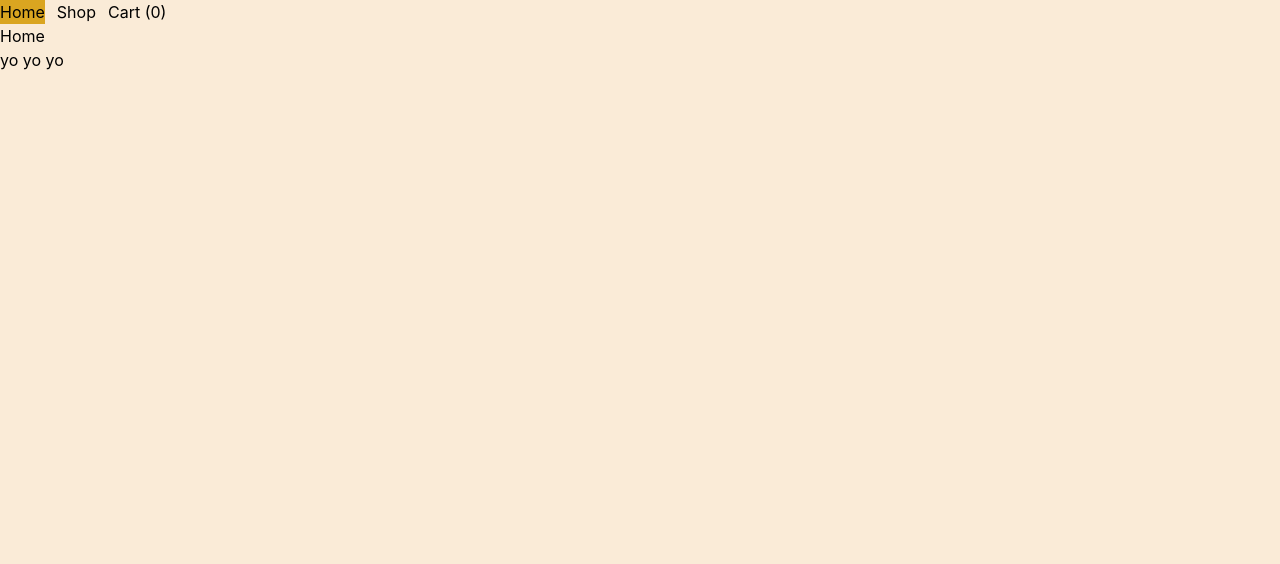
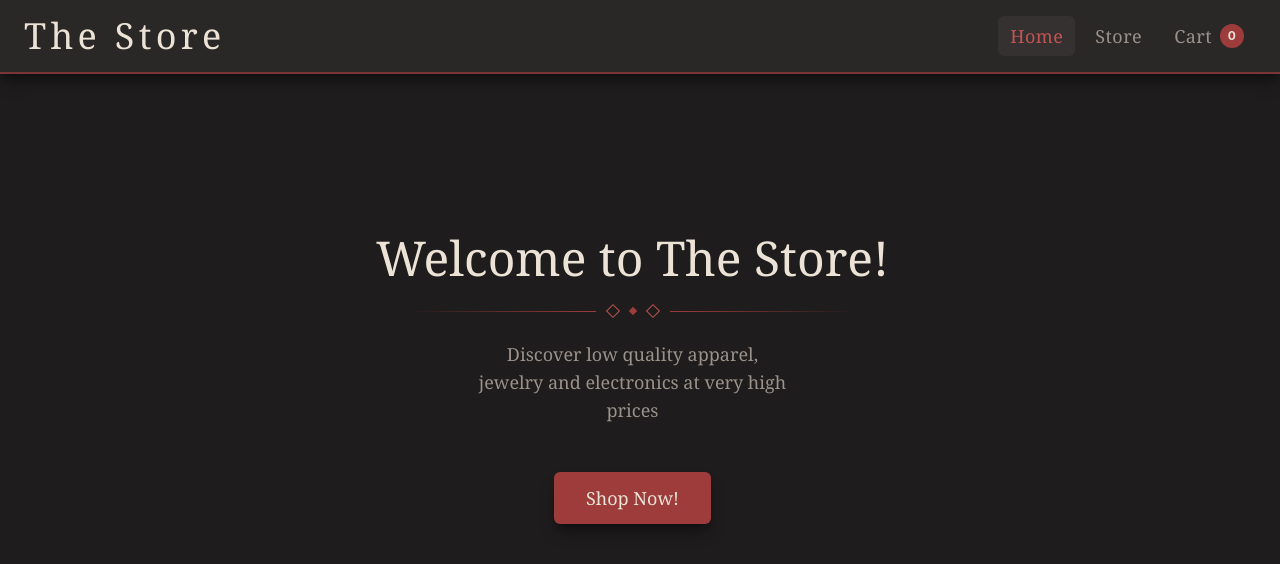
Before and after one commit to alexandrr2222/Shopping-Cart-React, a React (Vite) app: page / in a window 1280 px wide. Shown: the top 564 px of the page. Built offline with nearby package versions, Linux system fonts and the light colour scheme; no server answers.

Commit message:
Add styling and fix changeQuantity bug

```diff
--- a/src/App.tsx
+++ b/src/App.tsx
@@ -2,6 +2,13 @@ import { NavLink, Outlet } from "react-router";
 import type { CartContextType, Product } from "./types";
 import { useEffect, useReducer } from "react";
 import { fetchProducts, fetchingReducer } from "./fetchProducts";
+
+const navClass = ({ isActive }: { isActive: boolean }) =>
+  `inline-flex items-center rounded-md px-3 py-1.5 text-lg tracking-wide transition-colors ${
+    isActive
+      ? "bg-surface-hover text-burgundy-light"
+      : "text-muted hover:bg-surface-hover hover:text-text"
+  }`;
 
 function App() {
   const [fetching, dispatch] = useReducer(fetchingReducer, {
@@ -13,15 +20,13 @@ function App() {
 
   const [cart, dispatchCart] = useReducer(cartReducer, []);
   function changeProductQuantity(product: Product, amount: number) {
-    const filteredPrev = cart.filter((p) => p.id !== product.id);
-    const duplicate = cart.filter((p) => p.id === product.id);
+    const newArray = cart.map((p) => {
+      if (p.id === product.id) return { ...p, quantity: amount };
+      else return p;
+    });
     dispatchCart({
       type: "changeQuantity",
-      filteredArray: filteredPrev,
-      modfiedProduct: {
-        ...duplicate[0],
-        quantity: amount,
-      },
+      newArray: newArray,
     });
   }
   function deleteProduct(product: Product) {
@@ -33,8 +38,12 @@ function App() {
   }
 
   function addToCart(product: Product) {
-    const filteredPrev = cart.filter((p) => p.id !== product.id);
     const duplicate = cart.filter((p) => p.id === product.id);
+    const newArray = cart.map((p) => {
+      if (p.id === product.id && p.quantity && product.quantity)
+        return { ...p, quantity: p.quantity + product.quantity };
+      else return p;
+    });
     if (
       duplicate.length > 0 &&
       duplicate[0].quantity !== undefined &&
@@ -42,11 +51,7 @@ function App() {
     ) {
       dispatchCart({
         type: "changeQuantity",
-        filteredArray: filteredPrev,
-        modfiedProduct: {
-          ...duplicate[0],
-          quantity: duplicate[0].quantity + product.quantity,
-        },
+        newArray: newArray,
       });
     } else
       dispatchCart({
@@ -55,33 +60,34 @@ function App() {
       });
   }
 
+  const cartCount = cart.reduce(
+    (sum, product) => sum + (product.quantity ? product.quantity : 0),
+    0,
+  );
+
   return (
-    <div>
-      <nav className="flex gap-3">
-        <NavLink
-          className={({ isActive }) => (isActive ? "activePage" : "")}
-          to="/"
-        >
+    <div className="flex h-dvh flex-col bg-bg font-serif text-text">
+      <header className="z-10 shrink-0 border-b-2 border-burgundy/70 bg-surface shadow-lg shadow-black/40">
+        <div className="mx-auto flex max-w-7xl items-center justify-between px-6 py-4">
+          <h1 className="text-4xl tracking-[0.12em] text-text">The Store</h1>
+          <nav className="flex items-center gap-2">
+            <NavLink className={navClass} to="/">
               Home
             </NavLink>
-        <NavLink
-          className={({ isActive }) => (isActive ? "activePage" : "")}
-          to="/shop"
-        >
-          Shop
+            <NavLink className={navClass} to="/shop">
+              Store
             </NavLink>
-        <NavLink
-          className={({ isActive }) => (isActive ? "activePage" : "")}
-          to="/cart"
-        >
-          Cart (
-          {cart.reduce(
-            (sum, product) => sum + (product.quantity ? product.quantity : 0),
-            0,
-          )}
-          )
+            <NavLink className={navClass} to="/cart">
+              Cart
+              <span className="ml-2 inline-flex h-6 min-w-6 items-center justify-center rounded-full bg-burgundy px-1.5 font-sans text-xs font-bold text-text">
+                {cartCount}
+              </span>
             </NavLink>
           </nav>
+        </div>
+      </header>
+      <main className="flex-1 overflow-y-auto scrollbar-gutter-stable">
+        <div className="mx-auto max-w-7xl px-6 py-8">
           <Outlet
             context={
               {
@@ -94,6 +100,8 @@ function App() {
             }
           />
         </div>
+      </main>
+    </div>
   );
 }
 
@@ -105,8 +113,7 @@ type ActionType =
   | { type: "addNewProduct"; product: Product }
   | {
       type: "changeQuantity";
-      filteredArray: Array<Product>;
-      modfiedProduct: Product;
+      newArray: Array<Product>;
     }
   | {
       type: "deleteProduct";
@@ -119,7 +126,7 @@ function cartReducer(state: StateType, action: ActionType): StateType {
       return [...state, action.product];
     }
     case "changeQuantity": {
-      return [...action.filteredArray, action.modfiedProduct];
+      return [...action.newArray];
     }
     case "deleteProduct": {
       return [...action.newCart];
--- a/src/fetchProducts.ts
+++ b/src/fetchProducts.ts
@@ -1,4 +1,4 @@
-import type { Product } from "./types";
+import type { ActionType, Product, StateType } from "./types";
 
 export async function fetchProducts(
   dispatch: React.ActionDispatch<[action: ActionType]>,
@@ -28,15 +28,6 @@ export async function fetchProducts(
   }
 }
 
-type StateType =
-  | { status: "loading" }
-  | { status: "success"; products: Array<Product> }
-  | { status: "error"; error: string };
-
-type ActionType =
-  | { type: "success"; data: Array<Product> }
-  | { type: "error"; error: string };
-
 export function fetchingReducer(
   state: StateType,
   action: ActionType,
--- a/src/index.css
+++ b/src/index.css
@@ -1,8 +1,24 @@
 @import "tailwindcss";
 
-:root {
-  background-color: antiquewhite;
+html {
+  background-color: var(--color-bg);
+  color-scheme: dark;
 }
-.activePage {
-  background-color: goldenrod;
+body {
+  height: 100%;
+  overflow: hidden;
 }
+@theme {
+  --color-bg: #1e1c1c;
+  --color-surface: #2a2727;
+  --color-surface-hover: #353131;
+  --color-border: #3a3535;
+  --color-burgundy: #9e3b3b;
+  --color-burgundy-light: #c25454;
+  --color-text: #ece3d6;
+  --color-muted: #9a918a;
+  --color-parchment: #e6dccd;
+  --color-parchment-dark: #cfc2ae;
+
+  --font-serif: "Alegreya", Georgia, serif;
+}
--- a/src/pages/ErrorPage.tsx
+++ b/src/pages/ErrorPage.tsx
@@ -1,7 +1,30 @@
+import { Link } from "react-router";
+
 export function ErrorPage() {
   return (
-    <>
-      <h2>Error</h2>
-    </>
+    <div
+      data-testid="error-page"
+      className="flex mt-40 flex-col items-center justify-center gap-6 bg-bg px-6 text-center font-serif text-text"
+    >
+      <span className="text-8xl tracking-widest text-burgundy">404</span>
+
+      <div
+        className="flex w-full max-w-xs items-center gap-3"
+        aria-hidden="true"
+      >
+        <span className="h-px flex-1 bg-linear-to-r from-transparent to-burgundy" />
+        <span className="size-2 rotate-45 bg-burgundy" />
+        <span className="h-px flex-1 bg-linear-to-l from-transparent to-burgundy" />
+      </div>
+
+      <p className="text-2xl">This page does not exist!</p>
+
+      <Link
+        className="mt-4 rounded-md bg-burgundy px-6 py-2.5 tracking-wide text-text shadow-lg shadow-black/40 transition-colors hover:bg-burgundy-light focus-visible:outline-2 focus-visible:outline-offset-2 focus-visible:outline-burgundy-light"
+        to="/"
+      >
+        Back to The Store
+      </Link>
+    </div>
   );
 }
--- a/src/pages/Home.tsx
+++ b/src/pages/Home.tsx
@@ -1,8 +1,35 @@
+import { Link } from "react-router";
+
 export function Home() {
   return (
-    <>
-      <h2>Home</h2>
-      <p>yo yo yo</p>
-    </>
+    <div
+      data-testid="home-page"
+      className="mt-32 flex flex-col items-center justify-center gap-6 text-center"
+    >
+      <h3 className="text-5xl text-text">Welcome to The Store!</h3>
+
+      <div
+        className="flex w-full max-w-md items-center gap-3"
+        aria-hidden="true"
+      >
+        <span className="h-px flex-1 bg-linear-to-r from-transparent to-burgundy" />
+        <span className="size-2.5 rotate-45 border border-burgundy-light" />
+        <span className="size-1.5 rotate-45 bg-burgundy" />
+        <span className="size-2.5 rotate-45 border border-burgundy-light" />
+        <span className="h-px flex-1 bg-linear-to-l from-transparent to-burgundy" />
+      </div>
+
+      <p className="max-w-80 text-lg text-muted">
+        Discover low quality apparel, jewelry and electronics at very high
+        prices
+      </p>
+
+      <Link
+        className="mt-6 rounded-md bg-burgundy px-8 py-3 text-lg text-text shadow-lg shadow-black/40 transition-colors hover:bg-burgundy-light focus-visible:outline-2 focus-visible:outline-offset-2 focus-visible:outline-burgundy-light"
+        to="/shop"
+      >
+        Shop Now!
+      </Link>
+    </div>
   );
 }
--- a/src/pages/Shop.tsx
+++ b/src/pages/Shop.tsx
@@ -3,20 +3,45 @@ import { ProductCard } from "../components/ProductCard";
 import type { CartContextType } from "../types";
 
 export function Shop() {
-  const { fetching } = useOutletContext<CartContextType>();
+  const { fetching, addToCart } = useOutletContext<CartContextType>();
   return (
-    <>
-      <h2>Shop</h2>
-      {fetching.status === "loading" ? <p>Loading...</p> : null}
+    <div data-testid="shop-page">
+      <div className="mb-8 flex items-baseline justify-between border-b border-border pb-3">
+        <h2 className="text-3xl text-text">Shop Collection</h2>
+        {fetching.status === "success" ? (
+          <span className="text-sm text-muted">
+            {fetching.products.length} items
+          </span>
+        ) : null}
+      </div>
+
+      {fetching.status === "loading" ? (
+        <div className="flex flex-col items-center gap-4 py-24 text-muted">
+          <span
+            className="size-10 animate-spin rounded-full border-4 border-surface-hover border-t-burgundy"
+            aria-hidden="true"
+          />
+          <p>Loading...</p>
+        </div>
+      ) : null}
+
       {fetching.status === "error" ? (
-        <p>Fetching data failed: {fetching.error}</p>
+        <p className="mx-auto max-w-xl rounded-md border-l-4 border-burgundy bg-surface px-5 py-4 text-text">
+          Fetching data failed: {fetching.error}
+        </p>
       ) : null}
-      {fetching.status === "success"
-        ? fetching.products.map((product) => (
-            <ProductCard key={product.id} product={product} />
-          ))
-        : null}
-      <ul></ul>
-    </>
+
+      {fetching.status === "success" ? (
+        <ul className="grid grid-cols-[repeat(auto-fill,minmax(250px,1fr))] gap-7">
+          {fetching.products.map((product) => (
+            <ProductCard
+              key={product.id}
+              product={product}
+              addToCart={addToCart}
+            />
+          ))}
+        </ul>
+      ) : null}
+    </div>
   );
 }
--- a/src/types.ts
+++ b/src/types.ts
@@ -17,7 +17,11 @@ export type CartContextType = {
 };
 export type CartType = Array<Product>;
 
-type StateType =
+export type StateType =
   | { status: "loading" }
   | { status: "success"; products: Array<Product> }
   | { status: "error"; error: string };
+
+export type ActionType =
+  | { type: "success"; data: Array<Product> }
+  | { type: "error"; error: string };
```
Also changed, not shown: src/components/ProductCard.tsx (+65 -30 lines), src/pages/Cart.tsx (+68 -17 lines), 1 other file (tests, documents, lock files or other folders). Lines whose indentation alone changed are shown as unchanged.
